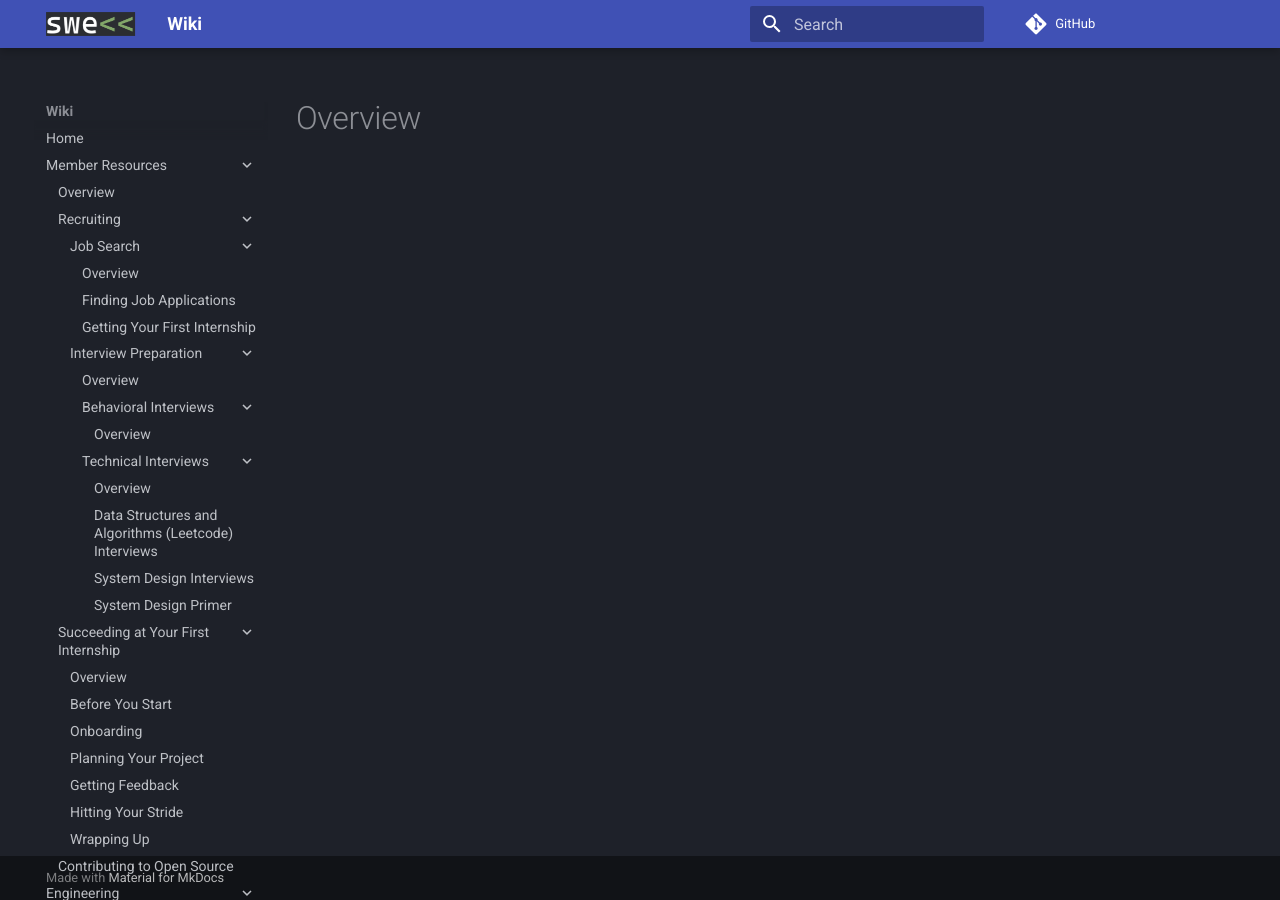
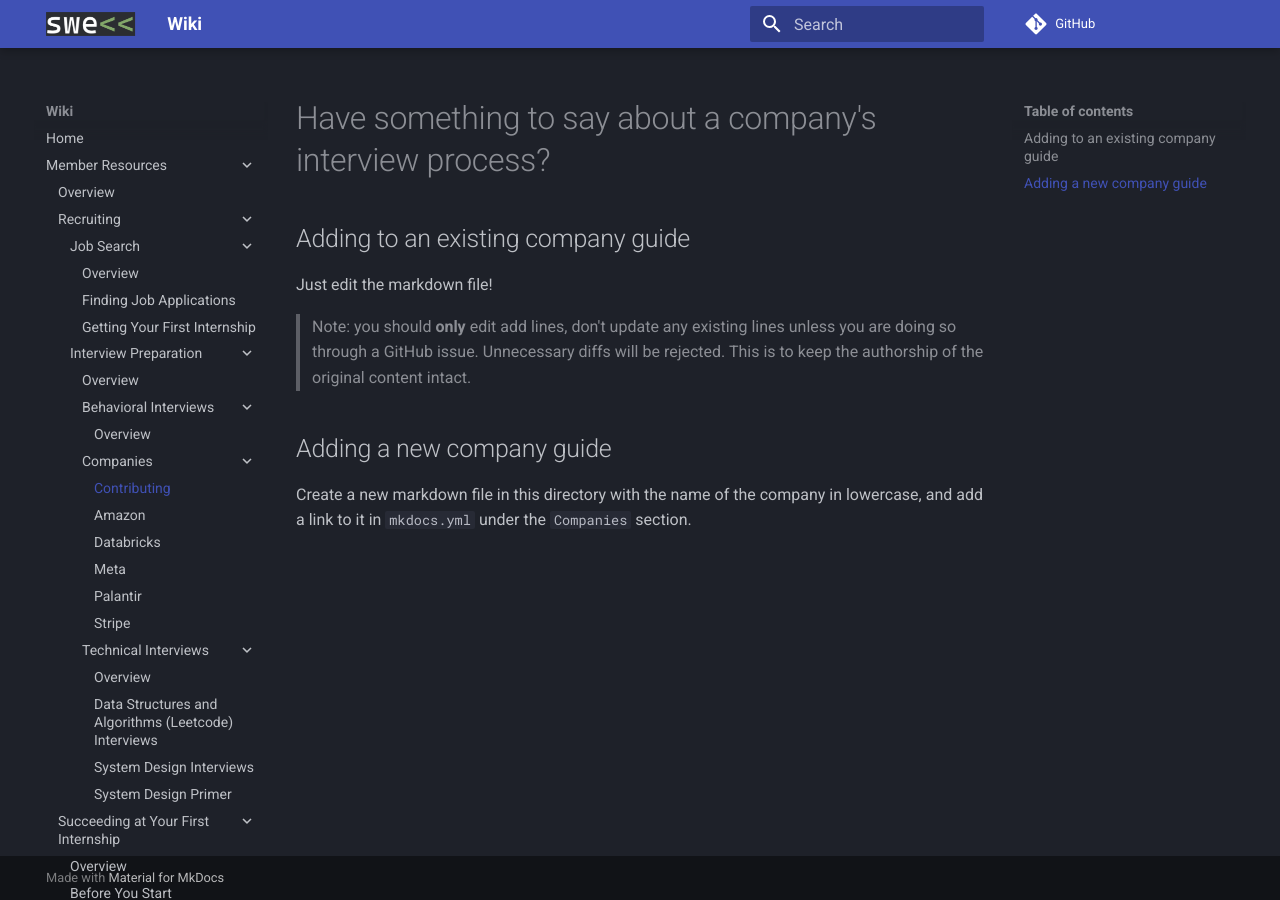
Before and after one commit to swecc-uw/swecc-wiki, an MkDocs documentation site: the page built from docs/member-resources/interview-prep/companies/index.md, in a window 1280 px wide. Built offline with MkDocs 1.6.1 and Material for MkDocs 9.7.7, drawn with Linux system fonts in a browser that asks for light colours; comment, search, counter and statistics services are not loaded.

Commit message:
added pages metadata and contribution encouragement

```diff
--- a/docs/member-resources/interview-prep/companies/index.md
+++ b/docs/member-resources/interview-prep/companies/index.md
@@ -1 +1,11 @@
-# Overview
+# Have something to say about a company's interview process?
+
+## Adding to an existing company guide
+
+Just edit the markdown file!
+
+> Note: you should **only** edit add lines, don't update any existing lines unless you are doing so through a GitHub issue. Unnecessary diffs will be rejected. This is to keep the authorship of the original content intact.
+
+## Adding a new company guide
+
+Create a new markdown file in this directory with the name of the company in lowercase, and add a link to it in `mkdocs.yml` under the `Companies` section.
--- a/mkdocs.yml
+++ b/mkdocs.yml
@@ -32,6 +32,13 @@ nav:
               - Overview: member-resources/interview-prep/index.md
               - Behavioral Interviews:
                   - Overview: member-resources/interview-prep/behavioral/index.md
+              - Companies:
+                  - Contributing: member-resources/interview-prep/companies/index.md
+                  - Amazon: member-resources/interview-prep/companies/amazon.md
+                  - Databricks: member-resources/interview-prep/companies/databricks.md
+                  - Meta: member-resources/interview-prep/companies/meta.md
+                  - Palantir: member-resources/interview-prep/companies/palantir.md
+                  - Stripe: member-resources/interview-prep/companies/stripe.md
               - Technical Interviews:
                   - Overview: member-resources/interview-prep/technical/index.md
                   - Data Structures and Algorithms (Leetcode) Interviews: member-resources/interview-prep/technical/dsa.md
```
